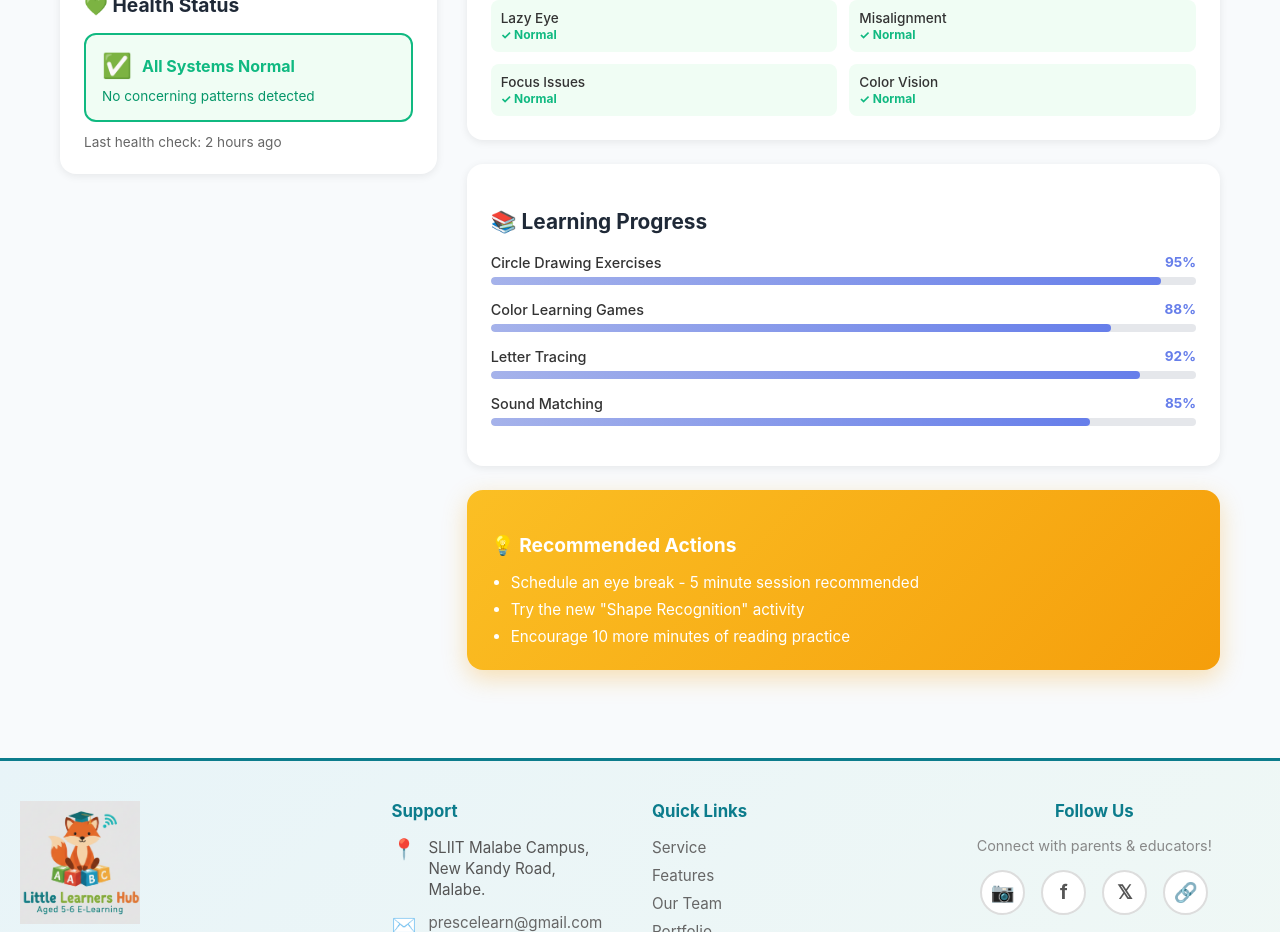
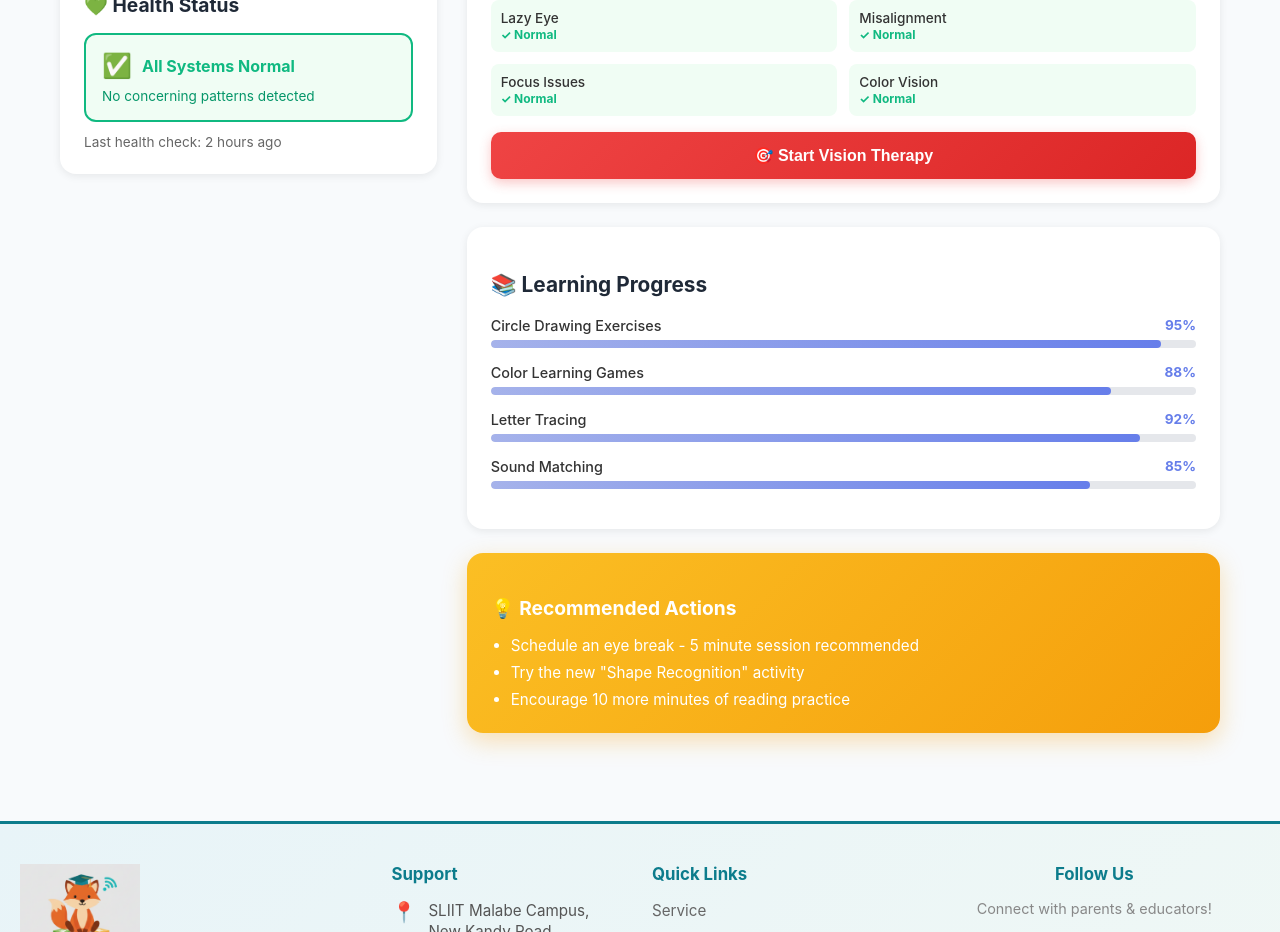
Before and after one commit to ImanthaJayashan/E-Learning_App_frontend, a React (Vite) app: page /parents-dashboard in a window 1280 px wide. Shown: the part 1200-2132 px from the top of the page. Built offline with nearby package versions, Linux system fonts and the light colour scheme.

Commit message:
add button start vision theropy

```diff
--- a/src/pages/ParentsDashboard.tsx
+++ b/src/pages/ParentsDashboard.tsx
@@ -343,6 +343,37 @@ const ParentsDashboard: React.FC = () => {
                     ))}
                   </div>
                 </div>
+
+                {/* Start Vision Therapy Button */}
+                <div style={{
+                  marginTop: "16px"
+                }}>
+                  <button style={{
+                    width: "100%",
+                    background: "linear-gradient(135deg, #ef4444 0%, #dc2626 100%)",
+                    color: "white",
+                    padding: "14px 20px",
+                    borderRadius: "10px",
+                    border: "none",
+                    fontSize: "1rem",
+                    fontWeight: "bold",
+                    cursor: "pointer",
+                    transition: "all 0.3s ease",
+                    boxShadow: "0 4px 12px rgba(239, 68, 68, 0.3)"
+                  }}
+                    onMouseEnter={(e) => {
+                      e.currentTarget.style.transform = "translateY(-2px)";
+                      e.currentTarget.style.boxShadow = "0 6px 16px rgba(239, 68, 68, 0.4)";
+                    }}
+                    onMouseLeave={(e) => {
+                      e.currentTarget.style.transform = "translateY(0)";
+                      e.currentTarget.style.boxShadow = "0 4px 12px rgba(239, 68, 68, 0.3)";
+                    }}
+                    onClick={() => window.location.href = "/vision-therapy"}
+                  >
+                    🎯 Start Vision Therapy
+                  </button>
+                </div>
               </div>
 
               {/* Learning Progress Section */}
```
